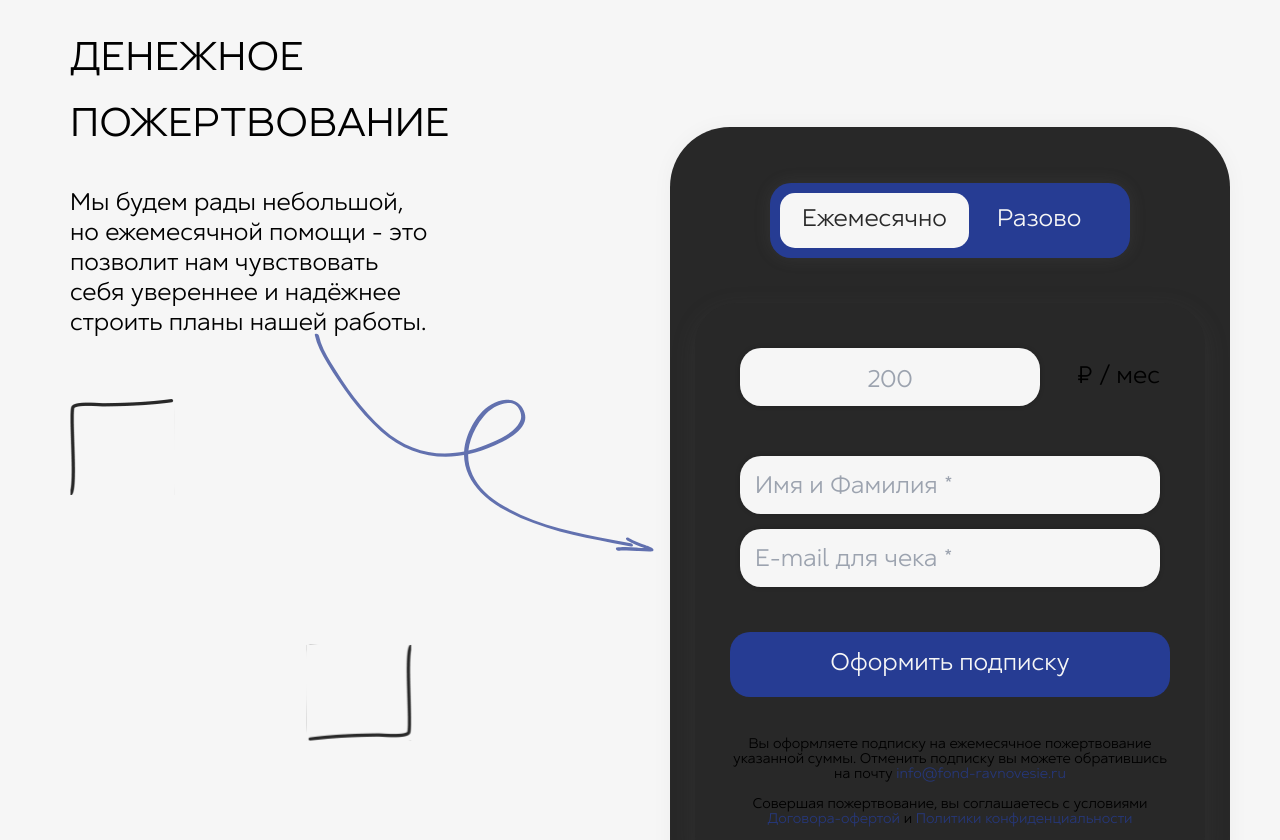
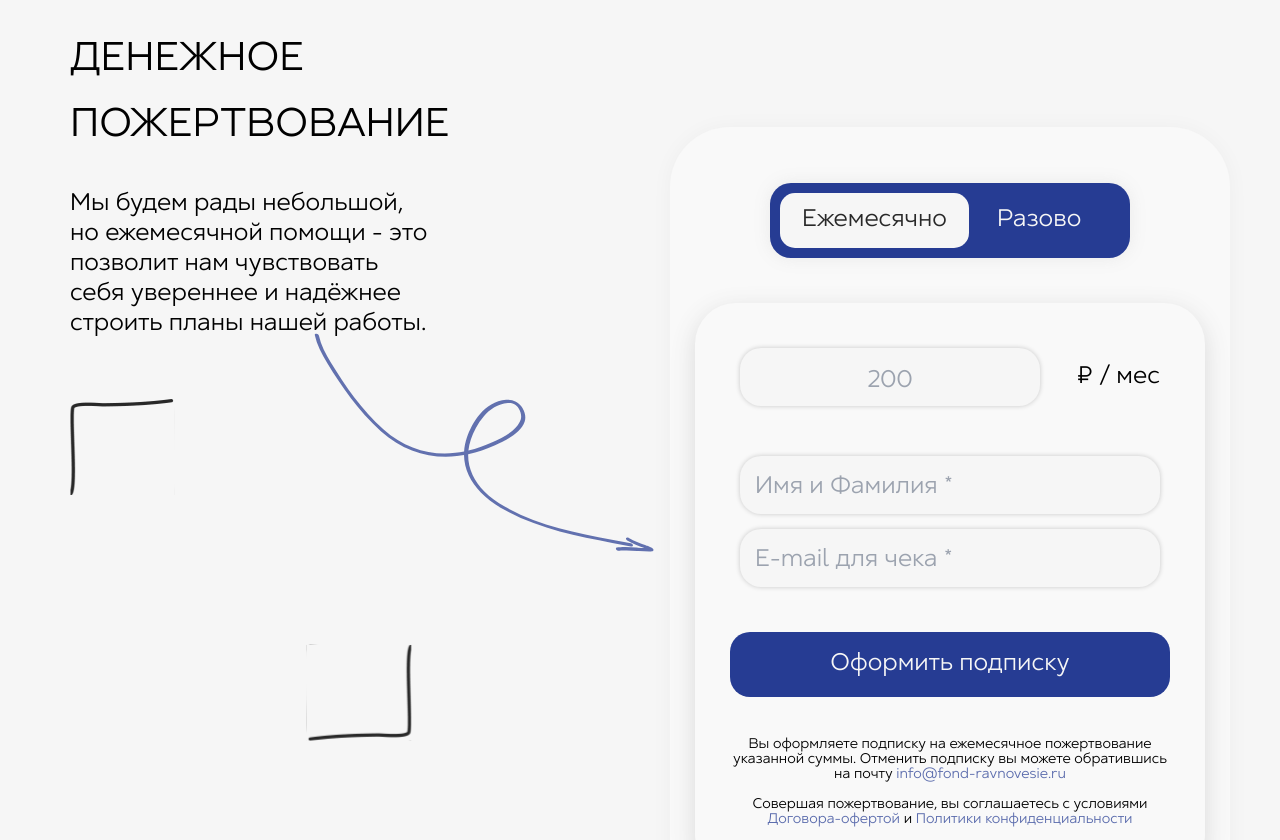
Before and after one commit to thirdmadman/fond-ravnovesie.ru_2023, a Next.js app: page / in a window 1280 px wide. Shown: the part 6860-7700 px from the top of the page. Built offline with nearby package versions, Linux system fonts and the light colour scheme.

Commit message:
fix: correct color name

```diff
--- a/src/styles/constants.scss
+++ b/src/styles/constants.scss
@@ -1,5 +1,5 @@
 $color-light-xl: #FFFFFF;
-$color-dark-l: #F9F9F9;
+$color-light-l: #F9F9F9;
 $color-light-m: #F6F6F6;
 $color-light-s: #E0E0E0;
 $color-dark-m: #8B8B8B;
--- a/src/styles/home/donationForm.scss
+++ b/src/styles/home/donationForm.scss
@@ -21,7 +21,7 @@
   }
 
   border-radius: 60px;
-  background: $color-dark-l;
+  background: $color-light-l;
   box-shadow: 0px 1px 21px 0px rgba(0, 0, 0, 0.04);
 
   .donation-form__type-switch {
```
